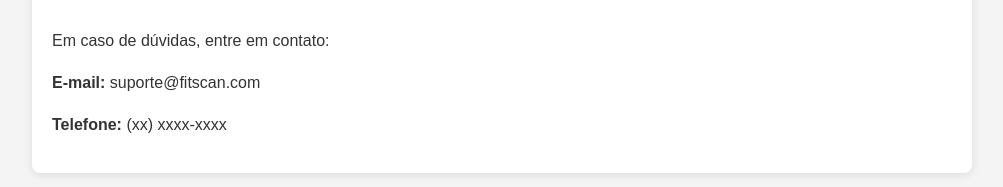
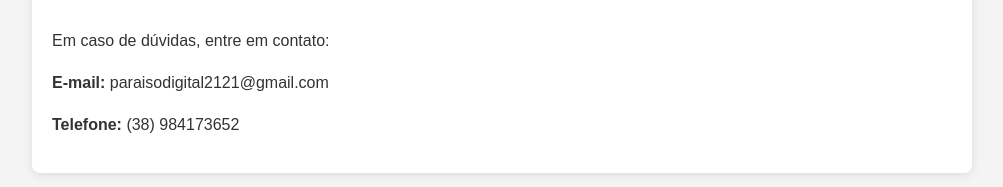
Before and after one commit to samukaparayso/politicas-de-privacidade, a plain HTML site: page index.html in a window 1280 px wide. Shown: the part 1274-1461 px from the top of the page, without its empty margins (138-1141 px from the left). Drawn offline with Linux system fonts and the light colour scheme.

Commit message:
Update index.html

```diff
--- a/index.html
+++ b/index.html
@@ -78,8 +78,8 @@
 
         <h2>8. Contato</h2>
         <p>Em caso de dúvidas, entre em contato:</p>
-        <p><strong>E-mail:</strong> suporte@fitscan.com</p>
-        <p><strong>Telefone:</strong> (xx) xxxx-xxxx</p>
+        <p><strong>E-mail:</strong> paraisodigital2121@gmail.com</p>
+        <p><strong>Telefone:</strong> (38) 984173652</p>
     </main>
     <footer>
         &copy; 2025 FitScan. Todos os direitos reservados.
```
